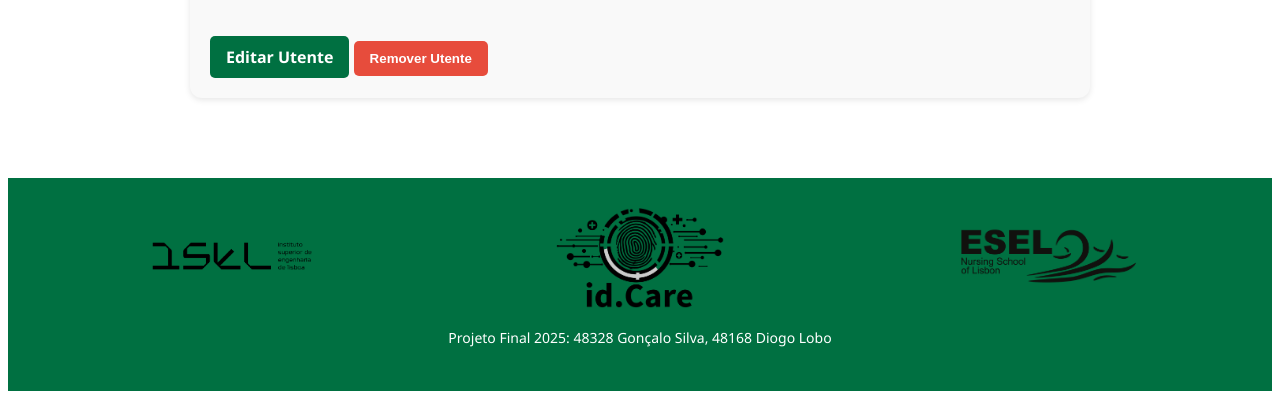
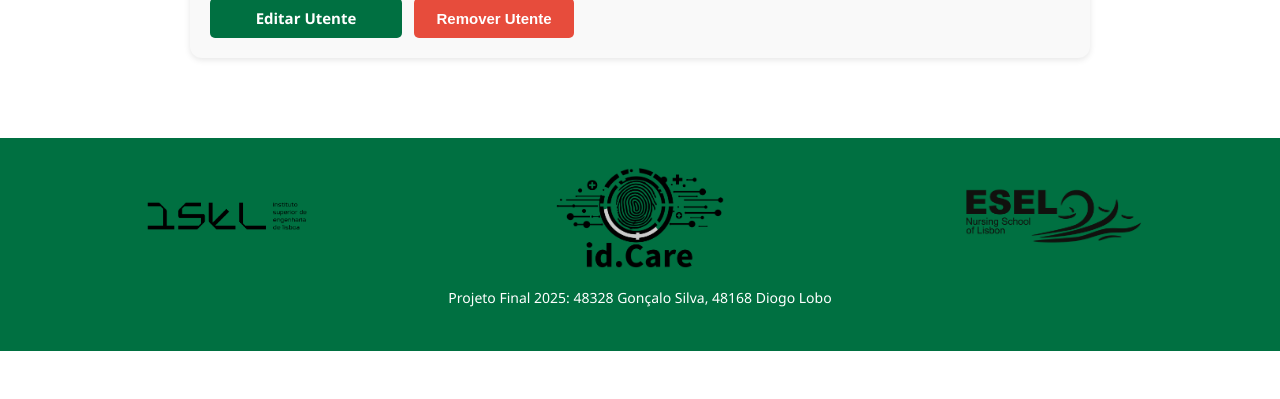
Before and after one commit to GoncaloCSilva/Detect-id, a Django app: page /utentes/removerUtente/1/ in a window 1280 px wide. Shown: the part 1697-2096 px from the top of the page. After the commit the page ends 2048 px from the top, so only its background shows below. Run offline with Django 5.2, Linux system fonts and the light colour scheme; tables that the repository leaves empty hold one stand-in row (values such as "Sample post").

Commit message:
Footer+Nav, buttons on delete/edit, begins on /utentes

```diff
--- a/my_detectID/my_detectID/settings.py
+++ b/my_detectID/my_detectID/settings.py
@@ -80,7 +80,7 @@ DATABASES = {
         'ENGINE': 'django.db.backends.postgresql',
         'NAME': 'detectid',
         'USER': 'postgres',
-        'PASSWORD': 'Goncalo123',
+        'PASSWORD': '1234',
         'HOST': 'localhost',
         'PORT': '5432',
         'OPTIONS': {
--- a/my_detectID/utentes/templates/details.html
+++ b/my_detectID/utentes/templates/details.html
@@ -9,6 +9,7 @@
 <style>
   body {
     font-family: 'Segoe UI', Tahoma, Geneva, Verdana, sans-serif;
+    font-size: 15px;
   }
 
   h1, h3 {
@@ -61,17 +62,24 @@
   .btn-edit {
     background-color: #007041;
     color: white;
+    font-size: 15px;
   }
 
   .btn-edit:hover {
     background-color: #0b462d;
   }
 
+  .same-width-btn {
+  width: 160px;
+  text-align: center;
+}
+
   .btn-delete {
     background-color: #e74c3c;
     color: white;
     border: none;
     cursor: pointer;
+    font-size: 15px;
   }
 
   .btn-delete:hover {
@@ -255,8 +263,10 @@
 
 
     <br><br>
-    <a href="/utentes/editarUtente/{{ mymember.person_id }}" class="btn btn-edit">Editar Utente</a>
-    <button onclick="openPopup()" class="btn btn-delete">Remover Utente</button>
+    <div style="display: flex; gap: 12px; margin-top: 20px;">
+      <a href="/utentes/editarUtente/{{ mymember.person_id }}" class="btn btn-edit same-width-btn">Editar Utente</a>
+      <button onclick="openPopup()" class="btn btn-delete same-width-btn">Remover Utente</button>
+    </div>
   </div>
 
 
--- a/my_detectID/utentes/templates/master.html
+++ b/my_detectID/utentes/templates/master.html
@@ -8,12 +8,20 @@
   <link rel="icon" type="image/x-icon" href="{% static 'images/favicon2.png' %}">
 
   <style>
+
+  html, body {
+    margin: 0;
+    padding: 0;
+    width: 100%;
+  }
+
     a.nav-link {
       color: yellow;
       text-decoration: none;
       font-weight: bold;
       margin: 0 70px;
       font-size: 25px;
+      border-radius: 0px;
     }
     a.nav-link.active {
       text-decoration: underline;
--- a/my_detectID/utentes/urls.py
+++ b/my_detectID/utentes/urls.py
@@ -4,7 +4,7 @@ from . import views
 urlpatterns = [
     path('utentes/', views.utentes, name='utentes'),
     path('utentes/details/<int:person_id>', views.details, name='details'),
-    path('', views.main, name='main'),
+    path('', views.utentes, name='main'), # mudar aqui para views.utentes se quiser voltar a master
     path('adicionar_utente', views.adicionar_utente, name='adicionar_utente'),
     path('utentes/editarUtente/<int:person_id>', views.editarUtente, name='editarUtente'),
     path('utentes/novaMedicao/<int:person_id>', views.nova_medicao, name='nova_medicao'),
```
